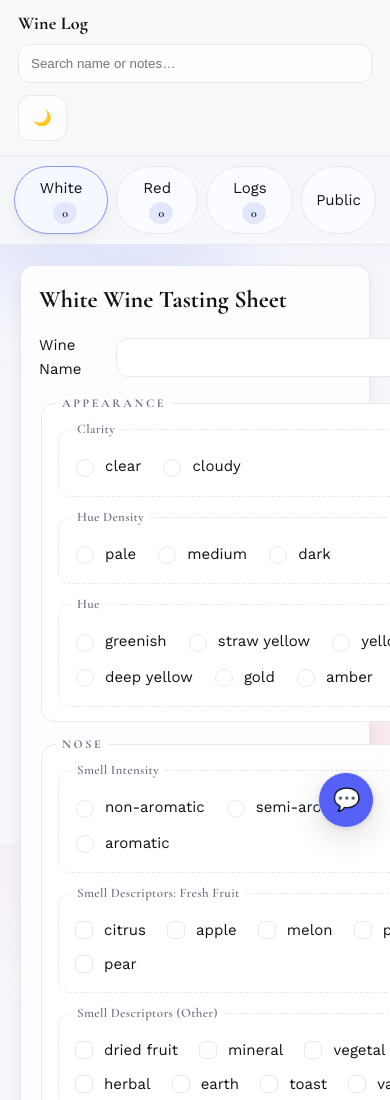
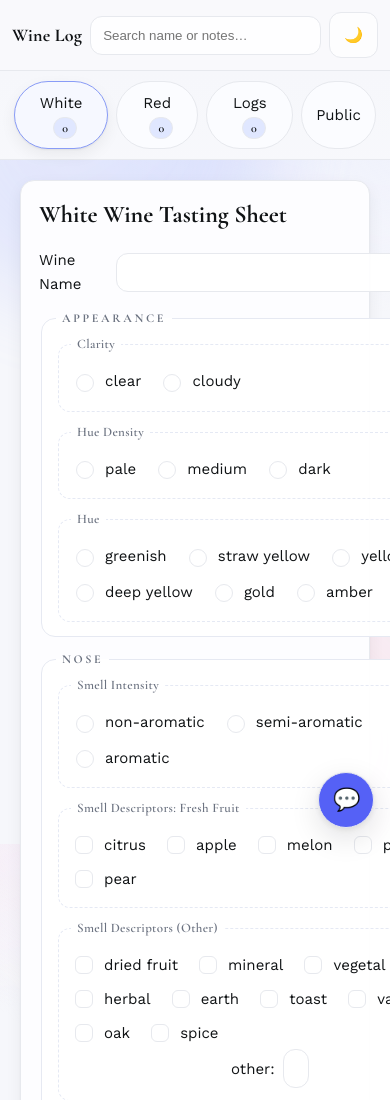
Before and after one commit to marinaxu99/wine-log, a plain HTML site: page index.html in a window 390 px wide. Shown: the top 1100 px of the page. Drawn offline with nearby package versions, Linux system fonts and the light colour scheme.

Commit message:
topbar fix

```diff
--- a/css/styles.css
+++ b/css/styles.css
@@ -174,14 +174,50 @@ code,
     position: sticky;
     top: 0;
     z-index: 3;
-    display: grid;
-    grid-template-columns: 1fr auto auto;
-    gap: 12px;
+    display: flex;
     align-items: center;
+    justify-content: space-between;
+    gap: 14px;
     padding: 14px 18px;
     background: color-mix(in oklab, var(--bg) 72%, #ffffff 28%);
     backdrop-filter: saturate(1.2) blur(6px);
     border-bottom: 1px solid var(--border);
+    flex-wrap: nowrap;
+    /* keeps all items on the same row */
+}
+
+.topbar h1 {
+    flex: 0 0 auto;
+    margin: 0;
+    font: 700 18px/1 var(--font-head);
+    letter-spacing: .2px;
+    white-space: nowrap;
+}
+
+.topbar-search {
+    flex: 1 1 auto;
+    display: flex;
+    align-items: center;
+    max-width: 600px;
+}
+
+.topbar-actions {
+    flex: 0 0 auto;
+    display: flex;
+    align-items: center;
+    gap: 8px;
+}
+
+/* smaller screens: let the search shrink gracefully but stay inline */
+@media (max-width: 600px) {
+    .topbar {
+        gap: 8px;
+        padding: 12px;
+    }
+
+    .topbar-search input {
+        min-width: 120px;
+    }
 }
 
 .topbar h1 {
```
